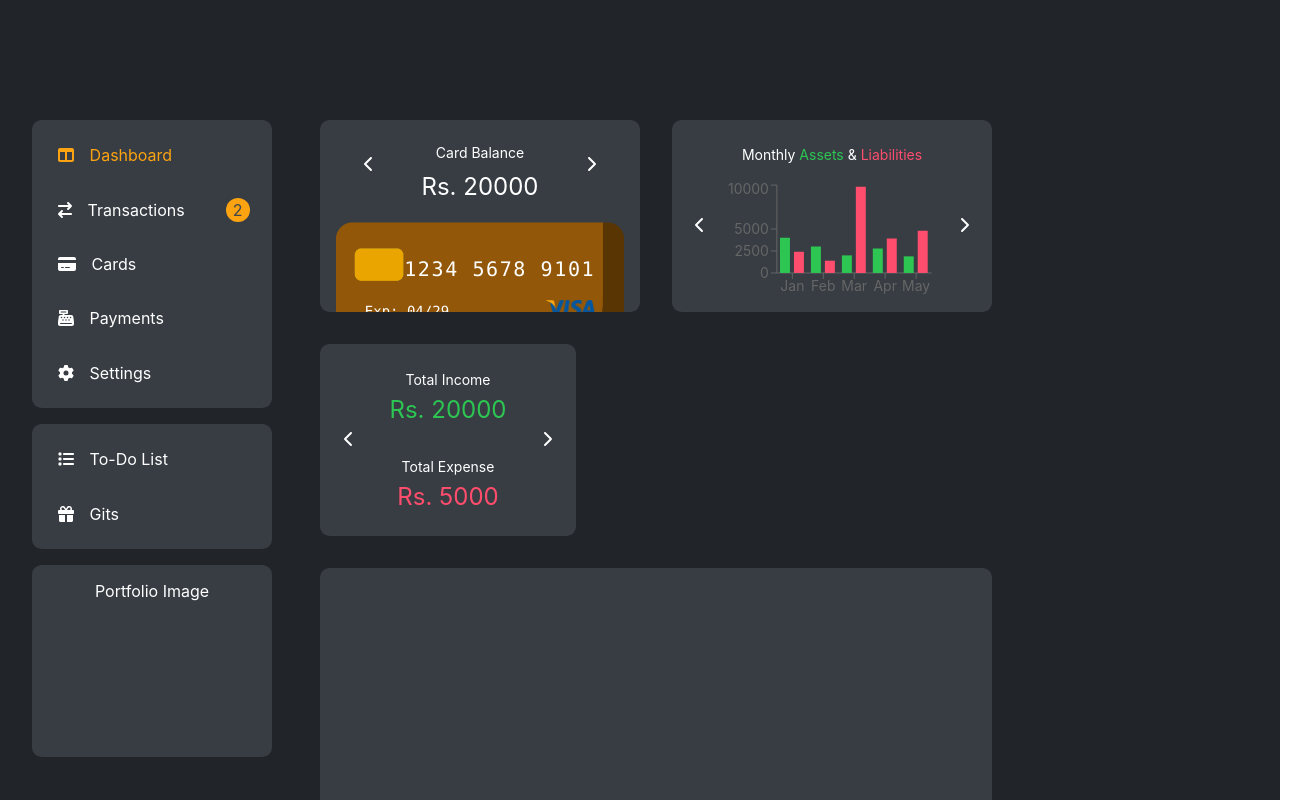
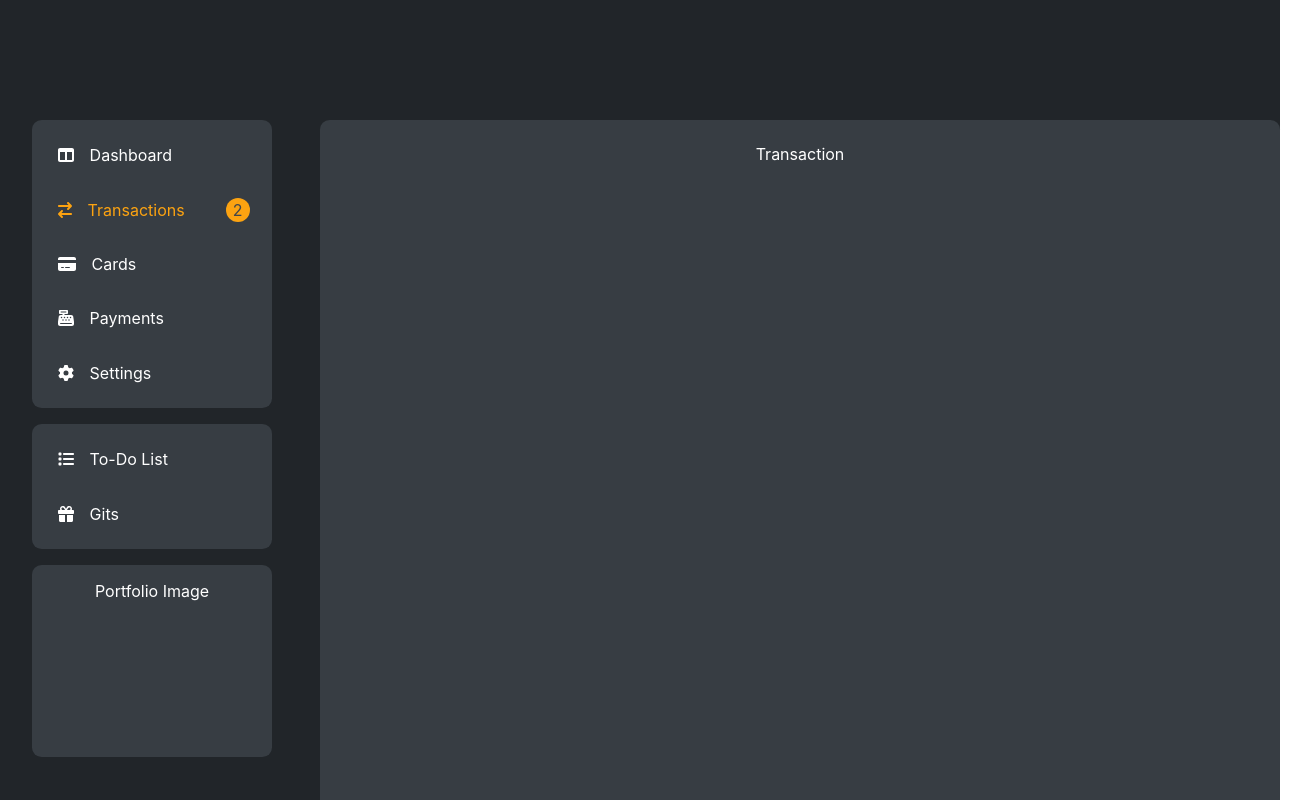
Before and after one commit to Yuva0/Personal-Finance-Tracker, a React (Create React App) app: page / in a window 1280 px wide. Shown: the top 800 px of the page, 1312 px wide, since content can reach past the window. Built offline with nearby package versions, Linux system fonts and the light colour scheme.

Commit message:
Added transactions section

```diff
--- a/src/App.scss
+++ b/src/App.scss
@@ -1,10 +1,11 @@
 .app {
+  position: relative;
   text-align: center;
   display: flex;
   min-height: 100vh;
   width: 100vw;
-  justify-content: center;
-  align-items: center;
+  // justify-content: center;
+  // align-items: center;
   gap:0.2rem;
   background-color: #212529;
 }
--- a/src/App.tsx
+++ b/src/App.tsx
@@ -4,12 +4,16 @@ import Button from "./components/Button/Button";
 import IconButton from "./components/IconButton/IconButton";
 import NavList from "./components/NavList/NavList";
 import NavListItem from "./components/NavList/NavListItem/NavListItem";
+import NavigationPanel from "./sections/NavigationPanel/NavigationPanel";
 import Dashboard from "./pages/Dashboard/Dashboard";
+import Transactions from "./pages/Transactions/Transactions";
 
 function App() {
   return (
     <div className="app">
-      <Dashboard/>
+      <NavigationPanel/>
+      {/* <Dashboard/> */}
+      <Transactions/>
     </div>
   );
 }
--- a/src/pages/Dashboard/Dashboard.tsx
+++ b/src/pages/Dashboard/Dashboard.tsx
@@ -1,13 +1,11 @@
 import React from "react";
 
 import './Dashboard.scss';
-import NavigationPanel from "../../sections/NavigationPanel/NavigationPanel";
-import MainPanelDashboard from "../../sections/MainPanel/MainPanelDashboard";
+import MainPanelDashboard from "./MainPanel/MainPanelDashboard";
 
 const Dashboard = () => {
   return (
     <div className="dashboard">
-      <NavigationPanel/>
       <MainPanelDashboard/>
     </div>
   )
--- a/src/sections/MainPanel/MainPanelDashboard.scss
+++ b/src/pages/Dashboard/MainPanel/MainPanelDashboard.scss
@@ -1,5 +1,4 @@
 .main-panel-dashboard {
-  margin-left: 20rem;
   margin: 15vh 2rem 2rem 20rem;
   display: flex;
   flex-direction: row;
--- /dev/null
+++ b/src/pages/Transactions/MainPanel/MainPanelTransaction.scss
@@ -0,0 +1,14 @@
+.main-panel-transaction{
+  margin: 15vh 2rem 2rem 20rem;
+  display: flex;
+  flex-direction: column;
+  gap: 2rem;
+  width: calc(100vw - 20rem);
+  flex-wrap: wrap;
+  color:white;
+
+  & .main-panel-transaction-table{
+    min-height: calc(85vh);
+    padding: 1.5rem 1rem 0 1rem;
+  }
+}
--- /dev/null
+++ b/src/pages/Transactions/MainPanel/MainPanelTransaction.tsx
@@ -0,0 +1,14 @@
+import React from "react";
+
+import './MainPanelTransaction.scss';
+import Card from "../../../components/Card/Card";
+
+const MainPanelTransaction = () => {
+  return (
+    <div className="main-panel-transaction">
+      <Card className="main-panel-transaction-table">Transaction</Card>
+    </div>
+  );
+}
+
+export default MainPanelTransaction;
--- /dev/null
+++ b/src/pages/Transactions/Transactions.tsx
@@ -0,0 +1,14 @@
+import React from "react";
+
+import './Transactions.scss';
+import MainPanelTransaction from "../Transactions/MainPanel/MainPanelTransaction";
+
+const Transactions = () => {
+  return (
+    <div className="transactions">
+      <MainPanelTransaction/>
+    </div>
+  )
+}
+
+export default Transactions;
--- a/src/sections/NavigationPanel/NavigationPanel.tsx
+++ b/src/sections/NavigationPanel/NavigationPanel.tsx
@@ -19,8 +19,8 @@ const NavigationPanel = () => {
     <div className="navigation-panel">
       <div className="navigation-panel-mainnavlinks">
         <NavList>
-          <NavListItem title="Dashboard" leadingIcon={<FontAwesomeIcon icon={faTableColumns}/>} selected/>
-          <NavListItem title="Transactions" leadingIcon={<FontAwesomeIcon icon={faArrowRightArrowLeft}/>} notificationCount={2}/>
+          <NavListItem title="Dashboard" leadingIcon={<FontAwesomeIcon icon={faTableColumns}/>} />
+          <NavListItem title="Transactions" leadingIcon={<FontAwesomeIcon icon={faArrowRightArrowLeft}/>} notificationCount={2} selected/>
           <NavListItem title="Cards" leadingIcon={<FontAwesomeIcon icon={faCreditCard}/>}/>
           <NavListItem title="Payments" leadingIcon={<FontAwesomeIcon icon={faCashRegister}/>}/>
           <NavListItem title="Settings" leadingIcon={<FontAwesomeIcon icon={faGear}/>}/>
```
Also changed, not shown: src/pages/Dashboard/MainPanel/MainPanelDashboard.tsx (renamed from src/sections/MainPanel/MainPanelDashboard.tsx, +8 -8 lines), src/pages/Transactions/Transactions.scss (added).
